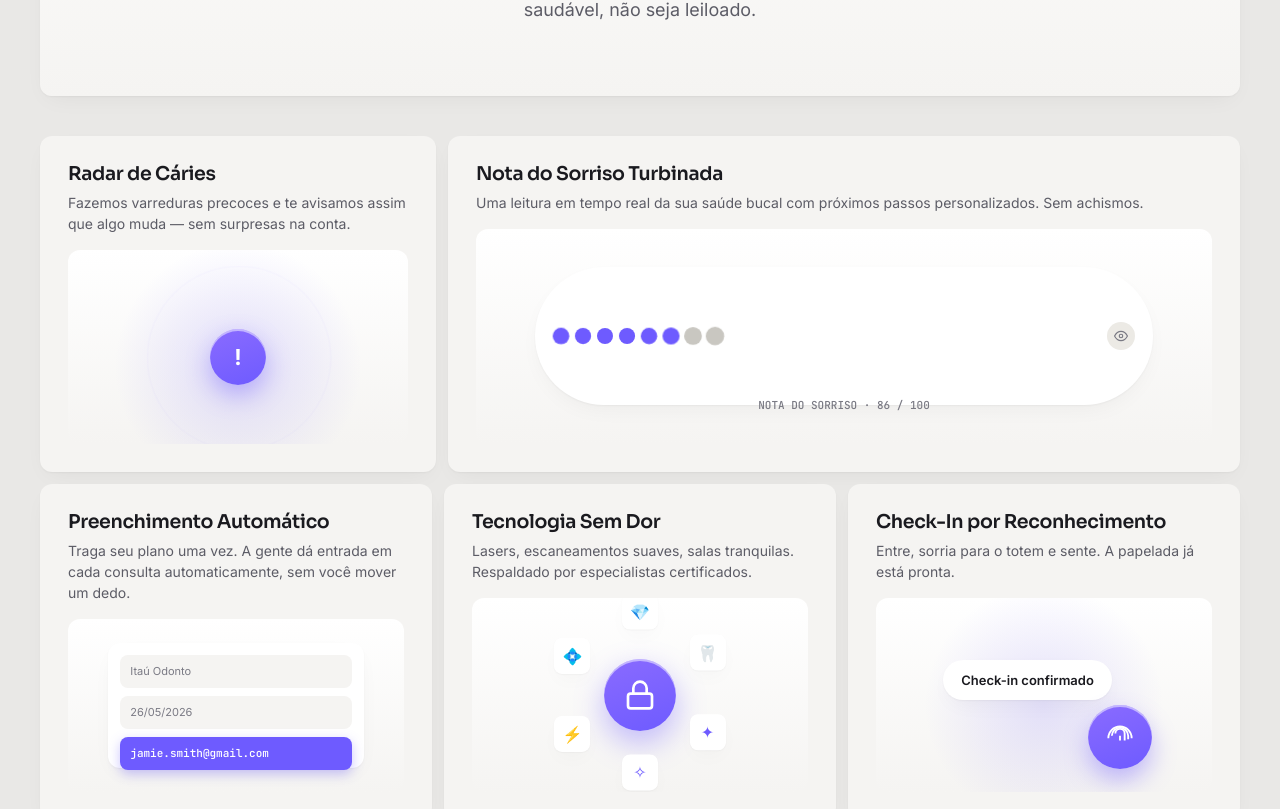
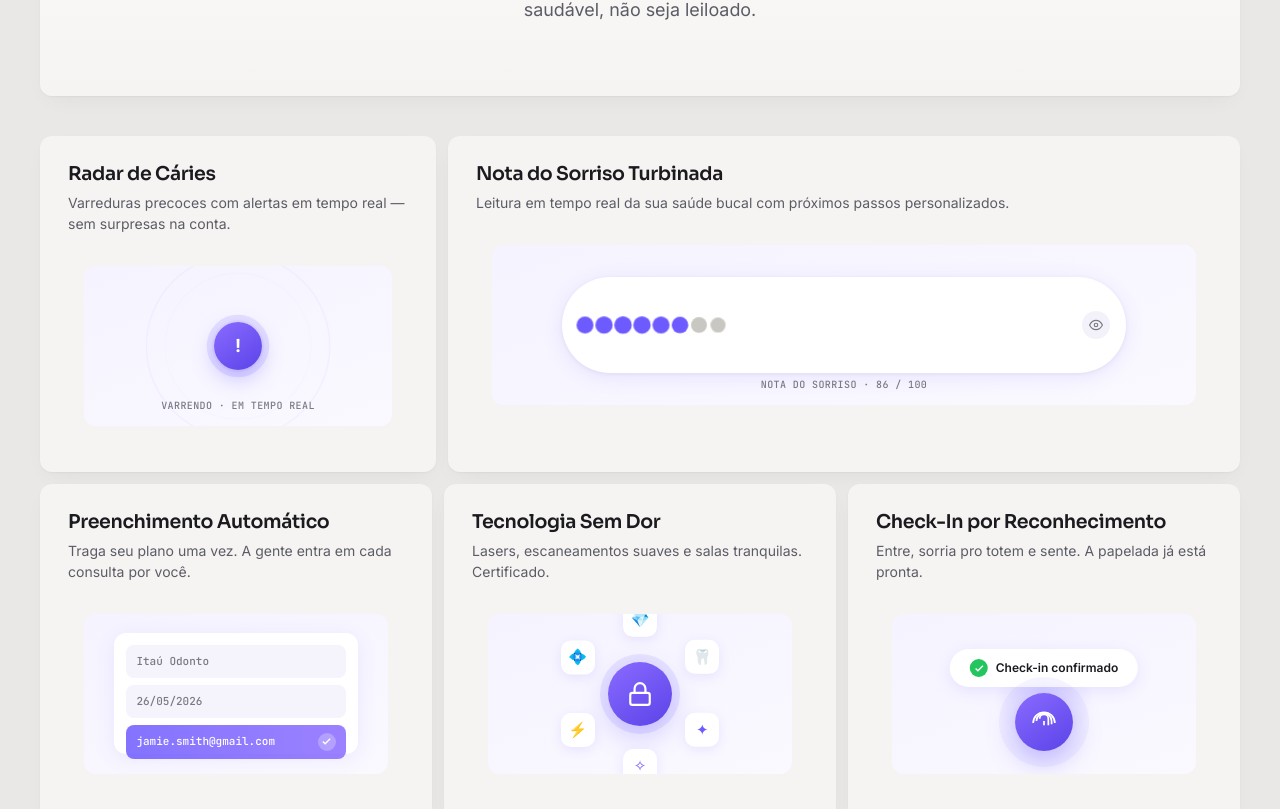
Before and after one commit to ManaraMarcelo/clinica-dental, a Nuxt app: page / in a window 1280 px wide. Shown: the part 1131-1940 px from the top of the page. Built offline with nearby package versions, Linux system fonts and the light colour scheme.

Commit message:
FIX: Fixed some broken links

```diff
--- a/components/AppFeatures.vue
+++ b/components/AppFeatures.vue
@@ -1,99 +1,78 @@
 <template>
   <section :style="{ paddingBottom: '96px' }">
     <div class="container">
-      <!-- Linha com 2 colunas -->
-      <div :style="{ display: 'grid', gridTemplateColumns: '1fr 2fr', gap: '12px', marginBottom: '12px' }">
-
-        <AppFeatureCard title="Radar de Cáries" sub="Fazemos varreduras precoces e te avisamos assim que algo muda — sem surpresas na conta.">
+      <div :style="grid2">
+        <AppFeatureCard title="Radar de Cáries" sub="Varreduras precoces com alertas em tempo real — sem surpresas na conta.">
           <div :style="demoFrame">
-            <div :style="{ position: 'absolute', inset: 0, background: 'radial-gradient(circle at 50% 60%, rgba(110,91,255,.18), transparent 60%)' }" />
-            <div
-              v-for="(size, i) in [60, 100, 140]"
-              :key="i"
-              :style="{
-                position: 'absolute', left: '50%', top: '55%',
-                width: `${size}px`, height: `${size}px`,
-                marginLeft: `${-size / 2}px`, marginTop: `${-size / 2}px`,
-                borderRadius: '50%',
-                border: '1.5px solid rgba(110,91,255,.25)',
-                animation: `pulse 3s ease-out ${i * 0.6}s infinite`,
-              }"
-            />
+            <div v-for="(size, i) in [52, 90, 128, 166]" :key="i" :style="ringStyle(size, i)" />
             <div :style="radarCenter">!</div>
+            <div :style="monoLabel">VARRENDO · EM TEMPO REAL</div>
           </div>
         </AppFeatureCard>
 
-        <AppFeatureCard title="Nota do Sorriso Turbinada" sub="Uma leitura em tempo real da sua saúde bucal com próximos passos personalizados. Sem achismos.">
+        <AppFeatureCard title="Nota do Sorriso Turbinada" sub="Leitura em tempo real da sua saúde bucal com próximos passos personalizados.">
           <div :style="demoFrame">
-            <div :style="smileScorePill">
-              <div :style="{ display: 'flex', gap: '6px' }">
-                <div
-                  v-for="i in 8"
-                  :key="i"
-                  :style="{
-                    width: '16px', height: '16px', borderRadius: '50%',
-                    background: i <= 6 ? 'var(--primary-500)' : 'var(--ink-200)',
-                    animation: `dotPop 2s ease-in-out ${(i - 1) * 0.15}s infinite`,
-                  }"
-                />
+            <div :style="scorePill">
+              <div :style="{ display: 'flex', gap: '5px', flex: 1 }">
+                <div v-for="i in 8" :key="i" :style="scoreDot(i)" />
               </div>
-              <div :style="eyeIconStyle">
+              <div :style="eyeBtn">
                 <svg width="14" height="14" viewBox="0 0 24 24" fill="none" stroke="currentColor" stroke-width="2">
                   <path d="M1 12s4-8 11-8 11 8 11 8-4 8-11 8S1 12 1 12z" />
                   <circle cx="12" cy="12" r="3" />
                 </svg>
               </div>
             </div>
-            <div :style="{ position: 'absolute', bottom: '14%', left: 0, right: 0, textAlign: 'center',
-              fontSize: '11px', fontFamily: 'var(--font-mono)', color: 'var(--ink-400)' }">
-              NOTA DO SORRISO · 86 / 100
-            </div>
+            <div :style="monoLabel">NOTA DO SORRISO · 86 / 100</div>
           </div>
         </AppFeatureCard>
       </div>
 
-      <!-- Linha com 3 colunas -->
-      <div :style="{ display: 'grid', gridTemplateColumns: '1fr 1fr 1fr', gap: '12px' }">
-
-        <AppFeatureCard
-        title="Preenchimento Automático"
-        sub="Traga seu plano uma vez. A gente dá entrada em cada consulta automaticamente, sem você mover um dedo."
-        >
+      <div :style="grid3">
+        <AppFeatureCard title="Preenchimento Automático" sub="Traga seu plano uma vez. A gente entra em cada consulta por você.">
           <div :style="demoFrame">
-            <div :style="autoFillBox">
-              <div :style="autoFillField">Itaú Odonto</div>
-              <div :style="autoFillField">26/05/2026</div>
-              <div :style="autoFillHighlight">
-                jamie.smith@gmail.com
+            <div :style="autofillBox">
+              <div :style="afField">Itaú Odonto</div>
+              <div :style="afField">26/05/2026</div>
+              <div :style="afActive">
+                <span>jamie.smith@gmail.com</span>
+                <div :style="afCheck">
+                  <svg width="11" height="11" viewBox="0 0 24 24" fill="none" stroke="#fff" stroke-width="3">
+                    <polyline points="20 6 9 17 4 12" />
+                  </svg>
+                </div>
               </div>
             </div>
           </div>
         </AppFeatureCard>
 
-        <AppFeatureCard title="Tecnologia Sem Dor" sub="Lasers, escaneamentos suaves, salas tranquilas. Respaldado por especialistas certificados.">
+        <AppFeatureCard title="Tecnologia Sem Dor" sub="Lasers, escaneamentos suaves e salas tranquilas. Certificado.">
           <div :style="demoFrame">
-            <div :style="{ position: 'absolute', inset: 0, display: 'flex', alignItems: 'center', justifyContent: 'center' }">
-              <div :style="lockIconStyle">
-                <svg width="32" height="32" viewBox="0 0 24 24" fill="none" stroke="currentColor" stroke-width="2">
-                  <rect x="3" y="11" width="18" height="11" rx="2" />
-                  <path d="M7 11V7a5 5 0 0 1 10 0v4" />
-                </svg>
-              </div>
+            <div :style="orbitCenter">
+              <svg width="26" height="26" viewBox="0 0 24 24" fill="none" stroke="currentColor" stroke-width="2">
+                <rect x="3" y="11" width="18" height="11" rx="2" />
+                <path d="M7 11V7a5 5 0 0 1 10 0v4" />
+              </svg>
             </div>
-            <div
-              v-for="(orbit, i) in orbitItems"
-              :key="i"
-              :style="orbit.style"
-            >{{ orbit.glyph }}</div>
+            <div v-for="(item, i) in orbitItems" :key="i" :style="item.style">
+              {{ item.glyph }}
+            </div>
           </div>
         </AppFeatureCard>
 
-        <AppFeatureCard title="Check-In por Reconhecimento" sub="Entre, sorria para o totem e sente. A papelada já está pronta.">
+        <AppFeatureCard title="Check-In por Reconhecimento" sub="Entre, sorria pro totem e sente. A papelada já está pronta.">
           <div :style="demoFrame">
-            <div :style="{ position: 'absolute', inset: 0, background: 'radial-gradient(circle at 50% 55%, rgba(110,91,255,.16), transparent 60%)' }" />
-            <div :style="checkinBadge">Check-in confirmado</div>
-            <div :style="fingerprintIconStyle">
-              <svg width="28" height="28" viewBox="0 0 24 24" fill="none" stroke="currentColor" stroke-width="1.6">
+            <div :style="checkinGlow" />
+            <div :style="checkinBadge">
+              <div :style="checkinOk">
+                <svg width="11" height="11" viewBox="0 0 24 24" fill="none" stroke="#fff" stroke-width="3">
+                  <polyline points="20 6 9 17 4 12" />
+                </svg>
+              </div>
+              Check-in confirmado
+            </div>
+            <div :style="checkinIcon">
+              <svg width="26" height="26" viewBox="0 0 24 24" fill="none" stroke="currentColor" stroke-width="1.6">
                 <path d="M12 11v4" />
                 <path d="M8 9a4 4 0 0 1 8 0v6" />
                 <path d="M5 11a7 7 0 0 1 14 0v3" />
@@ -103,129 +82,157 @@
           </div>
         </AppFeatureCard>
       </div>
+      <span id="depoimentos"></span>
     </div>
   </section>
 </template>
 
 <script setup lang="ts">
+const grid2 = { display: 'grid', gridTemplateColumns: '1fr 2fr', gap: '12px', marginBottom: '12px' }
+const grid3 = { display: 'grid', gridTemplateColumns: '1fr 1fr 1fr', gap: '12px' }
+
 const demoFrame = {
   position: 'relative',
-  height: '100%',
+  flex: 1,
   minHeight: '160px',
-  background: 'linear-gradient(180deg, var(--bg-card-hi), var(--bg-card))',
+  background: 'linear-gradient(160deg, #f5f3ff 0%, #faf9ff 100%)',
   borderRadius: '12px',
   overflow: 'hidden',
+  margin: '16px',
 }
 
-/* --- Visual do Radar --- */
-const radarCenter = {
-  position: 'absolute',
-  left: '50%', top: '55%',
-  width: '56px', height: '56px',
-  marginLeft: '-28px', marginTop: '-28px',
-  borderRadius: '50%',
-  background: 'linear-gradient(160deg, #8A6BFF, #6E5BFF)',
-  boxShadow: '0 10px 24px rgba(110,91,255,.4), inset 0 2px 0 rgba(255,255,255,.5)',
-  display: 'flex', alignItems: 'center', justifyContent: 'center',
-  color: '#fff', fontSize: '22px', fontWeight: 700,
+const monoLabel = {
+  position: 'absolute', bottom: '12px', left: 0, right: 0, textAlign: 'center',
+  fontFamily: 'var(--font-mono)', fontSize: '10px', color: 'var(--ink-400)', letterSpacing: '.04em',
 }
 
-/* --- Visual da Nota do Sorriso --- */
-const smileScorePill = {
+/* --- Radar --- */
+const ringStyle = (size: number, i: number) => ({
   position: 'absolute',
-  inset: '18% 8%',
-  background: '#fff',
-  borderRadius: '999px',
-  boxShadow: 'var(--shadow-card)',
-  display: 'flex', alignItems: 'center',
-  padding: '0 18px', gap: '10px',
+  left: '50%', top: '50%',
+  width: `${size}px`, height: `${size}px`,
+  transform: 'translate(-50%, -50%)',
+  borderRadius: '50%',
+  border: '1.5px solid rgba(110,91,255,.22)',
+  animation: `ringPulse 3s ease-out ${i * 0.5}s infinite`,
+})
+
+const radarCenter = {
+  position: 'absolute', left: '50%', top: '50%',
+  transform: 'translate(-50%, -50%)',
+  width: '48px', height: '48px', borderRadius: '50%',
+  background: 'linear-gradient(145deg, #8A6BFF, #5b43e8)',
+  boxShadow: '0 0 0 6px rgba(110,91,255,.15), 0 8px 20px rgba(110,91,255,.35)',
+  display: 'flex', alignItems: 'center', justifyContent: 'center',
+  color: '#fff', fontSize: '18px', fontWeight: 700,
+  animation: 'dotBeat 2s ease-in-out infinite',
 }
 
-const eyeIconStyle = {
-  marginLeft: 'auto',
-  display: 'flex', alignItems: 'center', justifyContent: 'center',
-  width: '28px', height: '28px',
-  borderRadius: '999px',
-  background: 'var(--bg-inset)',
-  color: 'var(--ink-400)',
+/* --- Smile Score --- */
+const scorePill = {
+  position: 'absolute', inset: '20% 10%', background: '#fff', borderRadius: '999px',
+  boxShadow: '0 4px 20px rgba(110,91,255,.12), 0 1px 4px rgba(0,0,0,.06)',
+  display: 'flex', alignItems: 'center', padding: '0 16px', gap: '8px',
 }
 
-/* --- Visual do Preenchimento Automático --- */
-const autoFillBox = {
-  position: 'absolute',
-  inset: '14% 12% 14% 12%',
-  background: '#fff',
-  borderRadius: '12px',
-  boxShadow: 'var(--shadow-card)',
-  padding: '12px',
-  display: 'flex', flexDirection: 'column', gap: '8px',
-  fontSize: '11px', color: 'var(--ink-400)',
+const scoreDot = (i: number) => ({
+  width: '14px', height: '14px', borderRadius: '50%',
+  background: i <= 6 ? 'var(--primary-500)' : 'var(--ink-200)',
+  animation: `dotPop 2.4s ease-in-out ${(i - 1) * 0.15}s infinite`,
+})
+
+const eyeBtn = {
+  width: '28px', height: '28px', borderRadius: '50%', background: '#f3f2fa',
+  display: 'flex', alignItems: 'center', justifyContent: 'center', color: 'var(--ink-400)',
 }
 
-const autoFillField = {
-  padding: '8px 10px',
-  background: 'var(--bg-card)',
-  borderRadius: '8px',
+/* --- Autofill --- */
+const autofillBox = {
+  position: 'absolute', inset: '12% 10%', background: '#fff', borderRadius: '12px',
+  boxShadow: '0 4px 20px rgba(110,91,255,.10)', padding: '12px',
+  display: 'flex', flexDirection: 'column', gap: '7px', fontSize: '11px',
+}
+const afField = { padding: '8px 10px', background: '#f5f4fc', borderRadius: '8px', color: 'var(--ink-400)', fontFamily: 'var(--font-mono)' }
+const afActive = {
+  padding: '8px 10px', borderRadius: '8px', color: '#fff', fontFamily: 'var(--font-mono)',
+  background: 'linear-gradient(90deg, var(--primary-500), #8A6BFF)',
+  animation: 'shimmer 2.5s ease-in-out infinite',
+  display: 'flex', alignItems: 'center', justifyContent: 'space-between',
+}
+const afCheck = {
+  width: '18px', height: '18px', borderRadius: '50%', background: 'rgba(255,255,255,.25)',
+  display: 'flex', alignItems: 'center', justifyContent: 'center',
 }
 
-const autoFillHighlight = {
-  padding: '8px 10px',
-  background: 'var(--primary-500)',
-  borderRadius: '8px',
-  color: '#fff',
-  fontFamily: 'var(--font-mono)',
-  boxShadow: '0 4px 12px rgba(110,91,255,.35)',
-  position: 'relative',
-}
-
-/* --- Visual de órbita --- */
-const lockIconStyle = {
-  width: '72px', height: '72px',
-  borderRadius: '999px',
-  background: 'linear-gradient(160deg, #8A6BFF, #6E5BFF)',
-  boxShadow: '0 12px 30px rgba(110,91,255,.4), inset 0 2px 0 rgba(255,255,255,.5)',
-  display: 'flex', alignItems: 'center', justifyContent: 'center',
-  color: '#fff',
+/* --- Orbit --- */
+const orbitCenter = {
+  position: 'absolute', left: '50%', top: '50%', transform: 'translate(-50%, -50%)',
+  width: '64px', height: '64px', borderRadius: '50%',
+  background: 'linear-gradient(145deg, #8A6BFF, #5b43e8)',
+  boxShadow: '0 0 0 8px rgba(110,91,255,.12), 0 10px 28px rgba(110,91,255,.3)',
+  display: 'flex', alignItems: 'center', justifyContent: 'center', color: '#fff',
 }
 
 const orbitItems = ['💎', '🦷', '✦', '✧', '⚡', '💠'].map((glyph, i) => {
   const angle = (i / 6) * Math.PI * 2 - Math.PI / 2
-  const r = 78
+  const r = 72
   return {
     glyph,
     style: {
       position: 'absolute',
       left: `calc(50% + ${Math.cos(angle) * r}px)`,
       top: `calc(50% + ${Math.sin(angle) * r}px)`,
-      width: '36px', height: '36px',
-      marginLeft: '-18px', marginTop: '-18px',
-      borderRadius: '8px',
-      background: '#fff',
-      boxShadow: 'var(--shadow-card)',
+      transform: 'translate(-50%, -50%)',
+      width: '34px', height: '34px', borderRadius: '10px', background: '#fff',
+      boxShadow: '0 3px 12px rgba(110,91,255,.12)',
       display: 'flex', alignItems: 'center', justifyContent: 'center',
-      fontSize: '16px', color: 'var(--primary-500)',
-      animation: `floatY 5s ease-in-out ${i * 0.3}s infinite`,
+      fontSize: '15px', color: 'var(--primary-500)',
+      animation: `floatY 5s ease-in-out ${i * 0.4}s infinite`,
     },
   }
 })
 
-/* --- Visual do Reconhecimento --- */
+/* --- Check-in --- */
+const checkinGlow = {
+  position: 'absolute', top: '20%', left: '50%', transform: 'translateX(-50%)',
+  width: '100px', height: '100px',
+  background: 'radial-gradient(circle, rgba(110,91,255,.18) 0%, transparent 70%)',
+}
 const checkinBadge = {
-  position: 'absolute', top: '32%', left: '20%',
-  background: '#fff',
-  padding: '10px 18px',
-  borderRadius: '999px',
-  boxShadow: 'var(--shadow-card)',
-  fontSize: '13px', fontWeight: 600, color: 'var(--ink-900)',
+  position: 'absolute', top: '22%', left: '50%', transform: 'translateX(-50%)',
+  background: '#fff', padding: '10px 20px', borderRadius: '999px', whiteSpace: 'nowrap',
+  boxShadow: '0 4px 16px rgba(110,91,255,.12)', fontSize: '12px', fontWeight: 600, color: 'var(--ink-900)',
+  display: 'flex', alignItems: 'center', gap: '8px',
 }
-
-const fingerprintIconStyle = {
-  position: 'absolute', bottom: '12%', right: '18%',
-  width: '64px', height: '64px',
-  borderRadius: '50%',
-  background: 'linear-gradient(160deg, #8A6BFF, #6E5BFF)',
-  boxShadow: '0 12px 24px rgba(110,91,255,.4), inset 0 2px 0 rgba(255,255,255,.5)',
+const checkinOk = {
+  width: '18px', height: '18px', borderRadius: '50%', background: '#22c55e',
   display: 'flex', alignItems: 'center', justifyContent: 'center',
-  color: '#fff',
+}
+const checkinIcon = {
+  position: 'absolute', bottom: '14%', left: '50%', transform: 'translateX(-50%)',
+  width: '58px', height: '58px', borderRadius: '50%',
+  background: 'linear-gradient(145deg, #8A6BFF, #5b43e8)',
+  boxShadow: '0 0 0 8px rgba(110,91,255,.12), 0 10px 24px rgba(110,91,255,.35)',
+  display: 'flex', alignItems: 'center', justifyContent: 'center', color: '#fff',
+  animation: 'scanPulse 2.5s ease-in-out infinite',
 }
 </script>
+
+<style>
+@keyframes ringPulse {
+  0%   { opacity: .8; transform: translate(-50%, -50%) scale(.9); }
+  60%  { opacity: .3; }
+  100% { opacity: 0; transform: translate(-50%, -50%) scale(1.15); }
+}
+@keyframes dotBeat {
+  0%, 100% { box-shadow: 0 0 0 6px rgba(110,91,255,.15), 0 8px 20px rgba(110,91,255,.35); }
+  50%       { box-shadow: 0 0 0 12px rgba(110,91,255,.10), 0 8px 28px rgba(110,91,255,.45); }
+}
+@keyframes dotPop  { 0%,100%{transform:scale(1)}50%{transform:scale(1.25)} }
+@keyframes shimmer { 0%,100%{opacity:1}50%{opacity:.85} }
+@keyframes floatY  { 0%,100%{transform:translate(-50%,-50%) translateY(0)}50%{transform:translate(-50%,-50%) translateY(-4px)} }
+@keyframes scanPulse {
+  0%, 100% { box-shadow: 0 0 0 8px rgba(110,91,255,.12), 0 10px 24px rgba(110,91,255,.35); }
+  50%       { box-shadow: 0 0 0 16px rgba(110,91,255,.06), 0 10px 28px rgba(110,91,255,.40); }
+}
+</style>
--- a/pages/agendar.vue
+++ b/pages/agendar.vue
@@ -250,7 +250,7 @@
 
 <script setup lang="ts">
 useSeoMeta({
-  title: 'Agendar Consulta — Clínica Dental',
+  title: 'Agendar Consulta — Clínica Bluetooth',
   description: 'Agende sua consulta online com confirmação imediata. Limpeza, clareamento, ortodontia e muito mais.',
 })
 
--- a/pages/index.vue
+++ b/pages/index.vue
@@ -13,7 +13,7 @@
 
 <script setup lang="ts">
 useSeoMeta({
-  title: 'Dental Clinic — Smiles That Slap',
+  title: 'Clinica Bluetooth — Sorrisos que arrazam',
   description: 'Modern dental care that vibes with your always-on life — pain-free cleanings, in-chair whitening, and next-level smile design.',
 })
 
--- a/pages/servicos.vue
+++ b/pages/servicos.vue
@@ -14,7 +14,7 @@
 
 <script setup lang="ts">
 useSeoMeta({
-  title: 'Serviços — Clínica Dental',
+  title: 'Serviços — Clínica Bluetooth',
   description: 'Conheça todos os serviços da Clínica Dental: limpeza, clareamento, ortodontia, implantes e muito mais.',
 })
 
--- a/pages/usuario.vue
+++ b/pages/usuario.vue
@@ -34,7 +34,7 @@
 
 <script setup lang="ts">
 useSeoMeta({
-  title: 'Minha Conta — Clínica Dental',
+  title: 'Minha Conta — Clínica Bluetooth',
   description: 'Gerencie suas configurações, plano odontológico e histórico de consultas.',
 })
 
```
Also changed, not shown: components/AppFinalCTA.vue (+4 -5 lines), components/AppHero.vue (+17 -14 lines), components/AppNav.vue (+4 -4 lines), components/AppPlatforms.vue (+58 -59 lines), components/ServicesHero.vue (+34 -16 lines), components/ServicesSpotlight.vue (+28 -20 lines), 2 other files (tests, documents, lock files or other folders).
